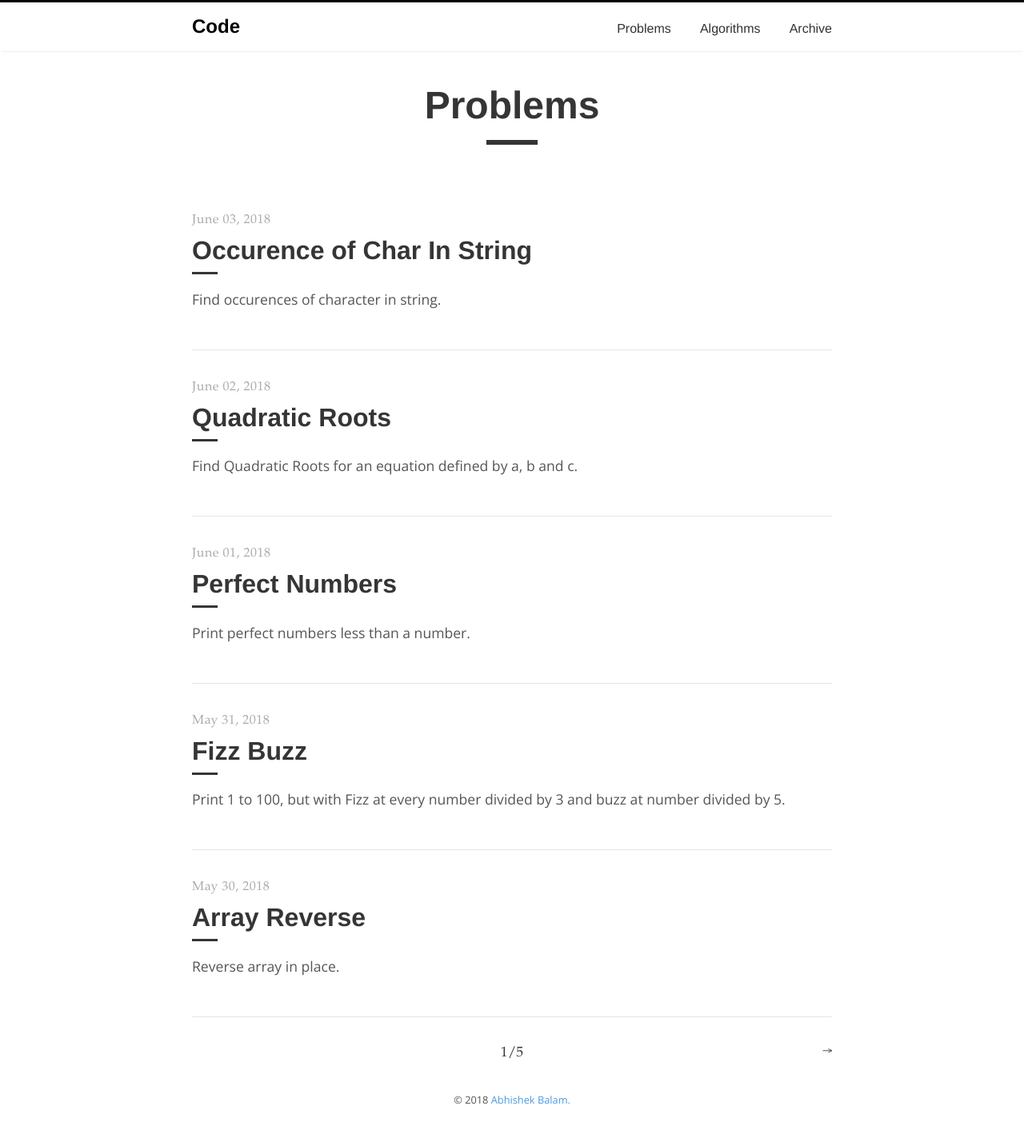
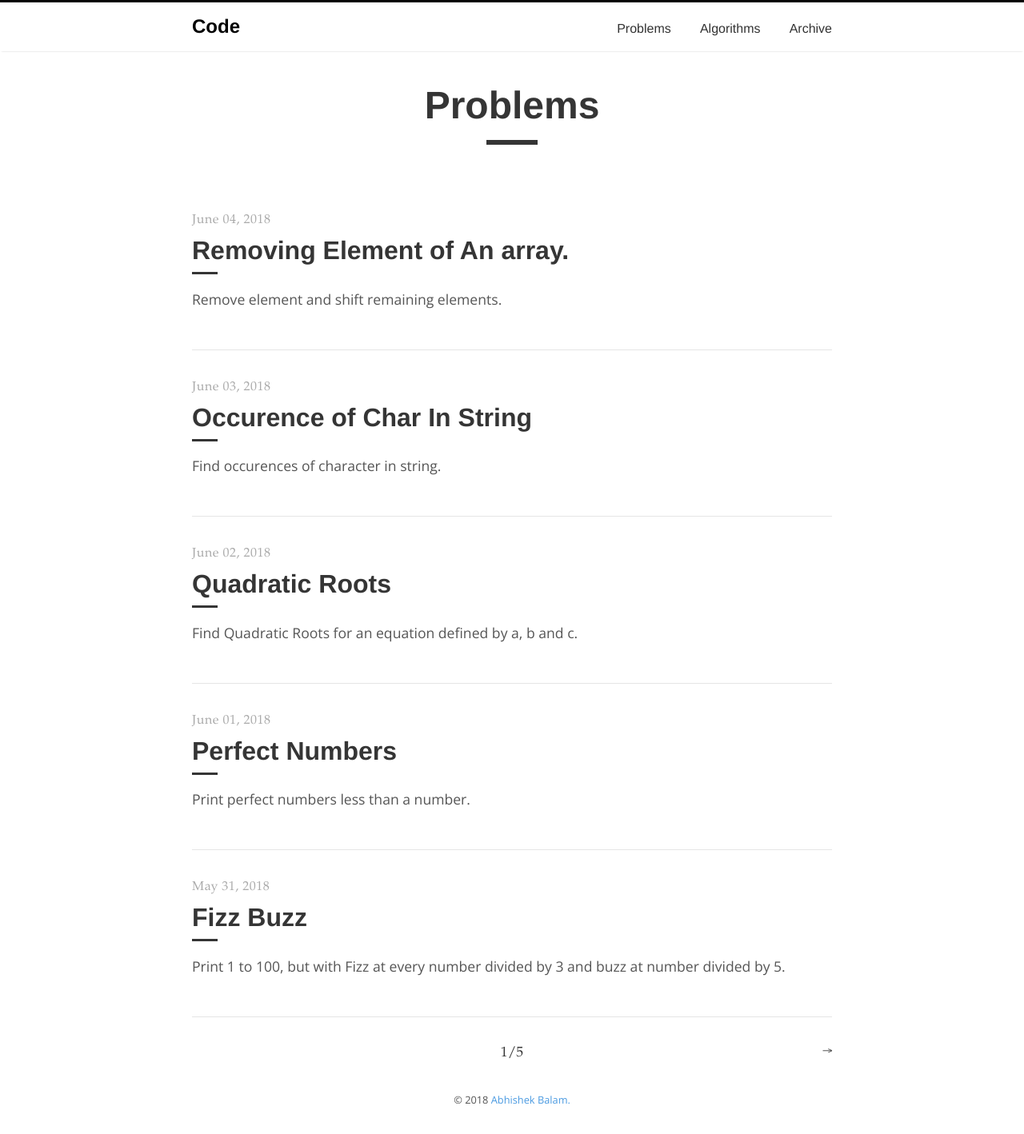
Before and after one commit to abhishekbalam-xyz/code, a Jekyll site: the page built from problems/index.html, in a window 1280 px wide. Shown: the whole page at 80% size. Built offline with Jekyll 4.4.1, drawn with Linux system fonts in a browser that asks for light colours; the list of posts is cut into pages by our own code.

Commit message:
Wed Jul 11 19:14:56 IST 2018

```diff
--- /dev/null
+++ b/_posts/2018-06-04-array-remove.md
@@ -0,0 +1,14 @@
+---
+layout: post
+title: "Removing Element of An array."
+subtitle: "Remove element and shift remaining elements."
+
+---
+
+# Java
+
+<script src="https://gist.github.com/abhishekbalam/2f63bbd089f0b9c18eaeb44c5d607868.js"></script>
+
+# Python
+
+<script src="https://gist.github.com/abhishekbalam/47aebba60bb3188fe42bc24181c32d66.js"></script>
```
Also changed, not shown: _posts/2018-05-18-swap.md (+9 -1 lines).
